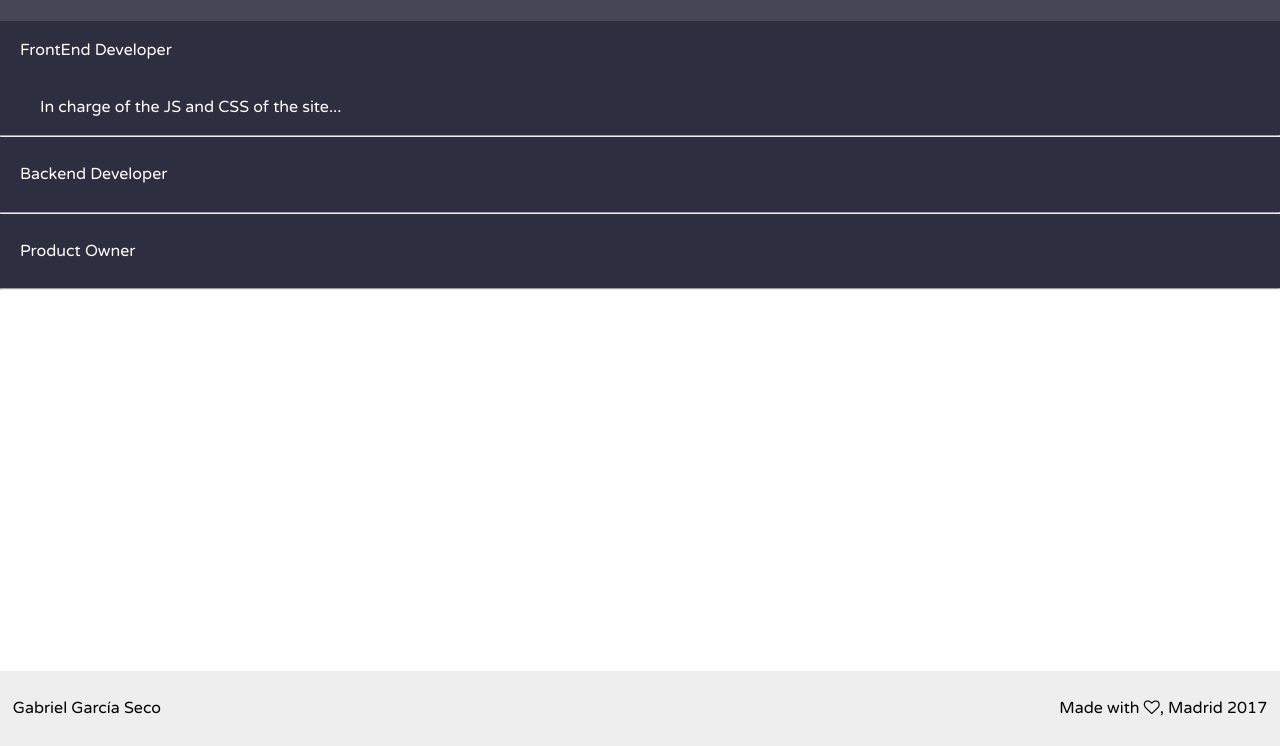
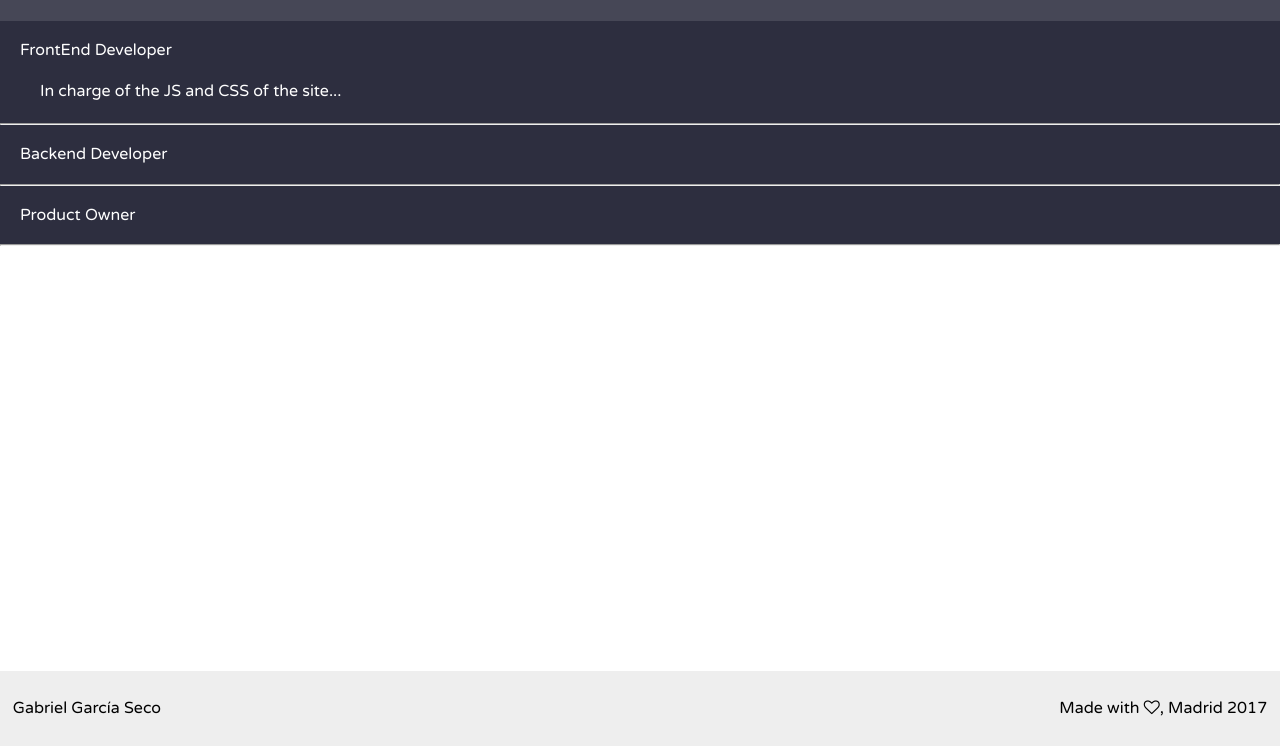
Before and after one commit to gabrielseco/vanilla-accordeon, a website built with webpack: page assets/index.html in a window 1280 px wide. Shown: the part 54-800 px from the top of the page. Built offline with nearby package versions, Linux system fonts and the light colour scheme.

Commit message:
Reset more elements and add css to classes

```diff
--- a/stylesheets/accordion/_variables.scss
+++ b/stylesheets/accordion/_variables.scss
@@ -4,3 +4,4 @@
 $accordion-background-color: #2d2e3f;
 $accordion-text-color: #ffffff;
 $accordion-padding: 1.25em;
+$accordion-margin-left-text: 2.5em;
--- a/stylesheets/accordion/main.scss
+++ b/stylesheets/accordion/main.scss
@@ -17,6 +17,7 @@
 
 .Accordion-description {
   color: $accordion-text-color;
+  padding-bottom: $accordion-padding;
 }
 
 .Accordion-title:not(.is-active) + .Accordion-description {
@@ -31,6 +32,7 @@
 
 .Accordion-description .Accordion-text {
   line-height: 1.5em;
+  margin-left: $accordion-margin-left-text;
 }
 
 .Accordion-separator {
--- a/stylesheets/generic/reset.scss
+++ b/stylesheets/generic/reset.scss
@@ -8,7 +8,10 @@ h3,
 h4,
 h5,
 h6,
-dl, {
+dl,
+dd,
+hr,
+p {
   margin: 0;
   padding: 0;
 }
```
